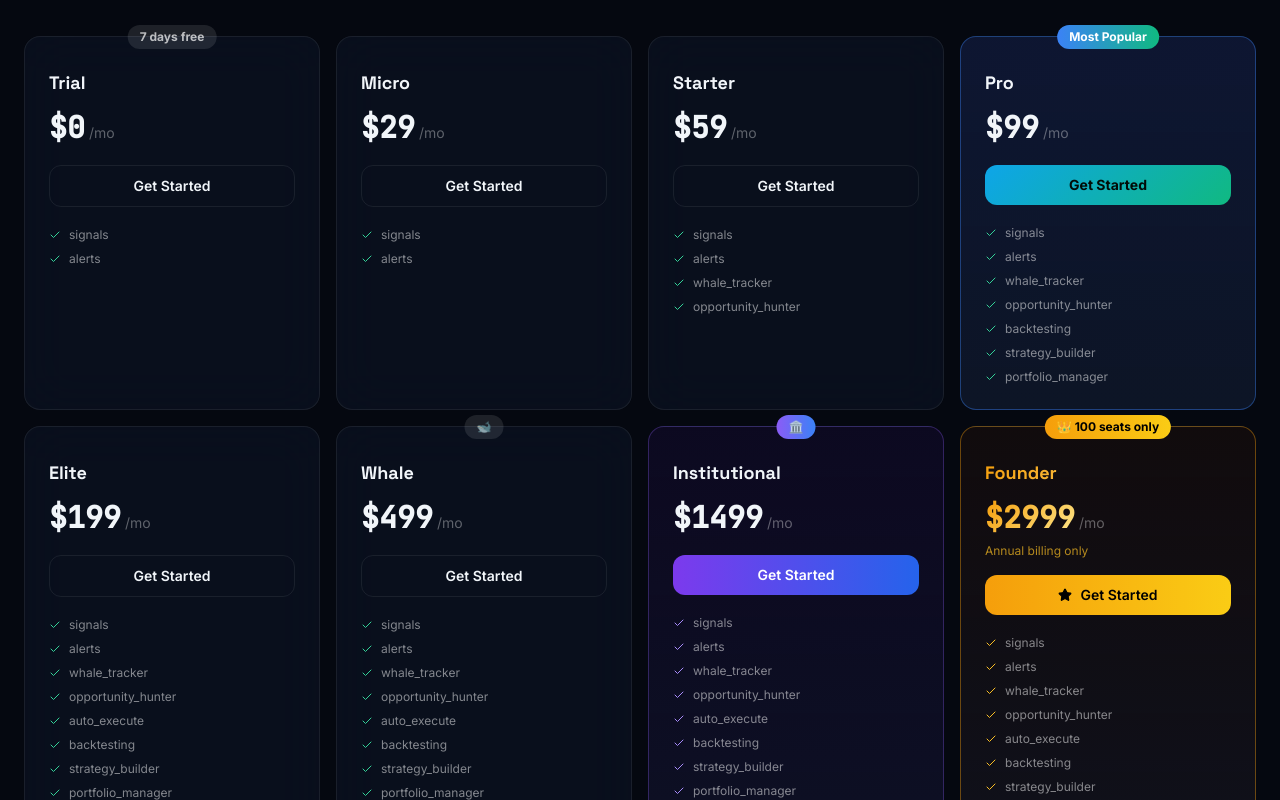
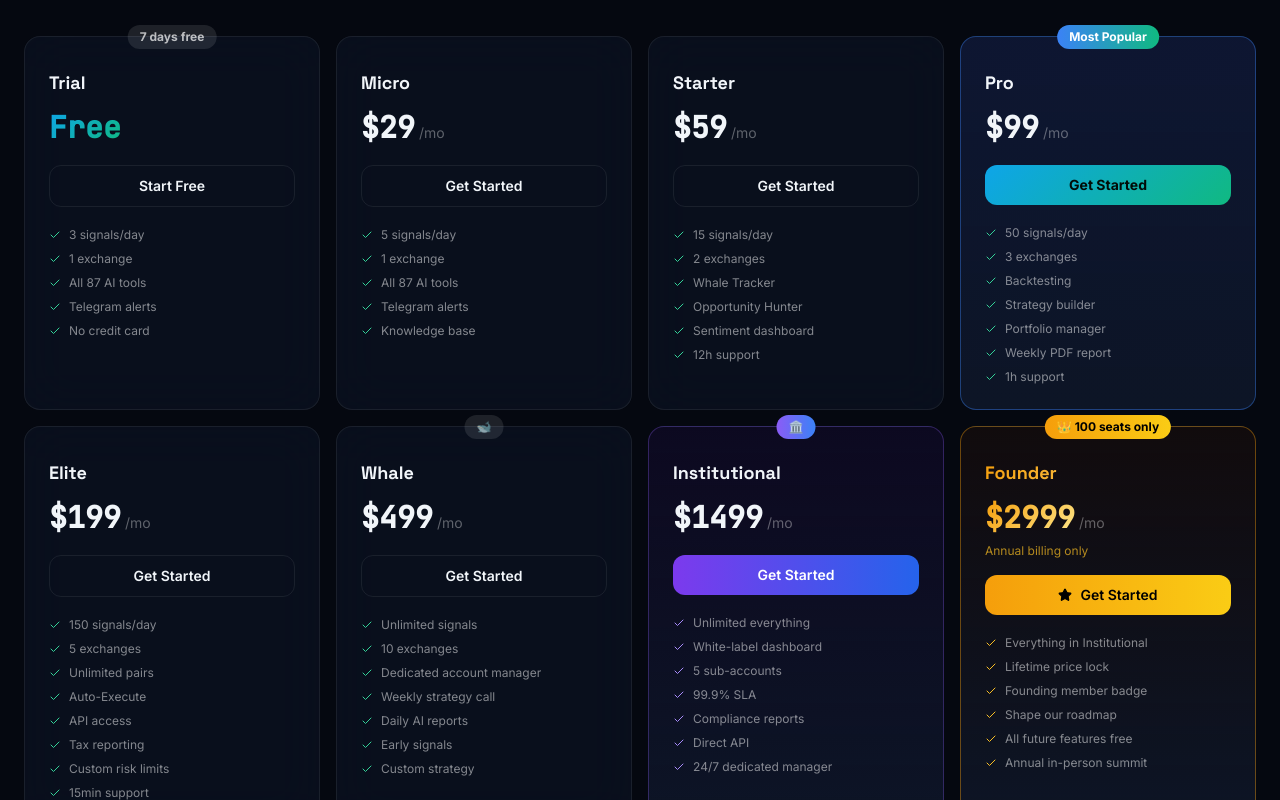
Before and after one commit to Jaraa7/trado-platform, a Next.js app in the folder landing/: page / in a window 1280 px wide. Shown: the part 3360-4160 px from the top of the page. Built offline with nearby package versions, Linux system fonts and the light colour scheme; no server answers.

Commit message:
fix: pricing page now shows correct features from tiers.ts
- Fixed price_monthlyonthly typo
- Features now come from tier.highlights (localized text)
- Row 1: Trial/Micro/Starter/Pro
- Row 2: Elite/Whale/Institutional/Founder
- All prices, features, limits from single source of truth

```diff
--- a/landing/src/app/page.tsx
+++ b/landing/src/app/page.tsx
@@ -286,25 +286,27 @@ export default function HomePage() {
 
           {/* Row 1: Trial + Micro + Starter + Pro */}
           <div className="grid md:grid-cols-2 lg:grid-cols-4 gap-4 mb-4">
-            {TIER_ROW_1.map(slugKey=>{const tier=TIER_CONFIGS[slugKey];
-              const monthlyPrice = annual && tier.price_y ? Math.floor((tier.price_annual||0)/12) : tier.price_monthly;
+            {TIER_ROW_1.map(slugKey=>{
+              const tier=TIER_CONFIGS[slugKey];
+              const monthlyPrice = annual && tier.price_annual ? Math.floor(tier.price_annual/12) : tier.price_monthly;
+              const featureList = tier.highlights[locale] ?? tier.highlights["en"] ?? [];
               return(
                 <div key={tier.slug} className={`relative rounded-2xl p-6 transition ${tier.popular?"border border-blue-500/40 bg-gradient-to-b from-blue-950/50 to-[#0d1526]":"glass"}`}>
                   {tier.badge&&<div className={`absolute -top-3 left-1/2 -translate-x-1/2 px-3 py-1 rounded-full text-xs font-bold whitespace-nowrap ${tier.popular?"bg-gradient-to-r from-blue-500 to-emerald-500 text-white":"bg-white/10 text-white/70"}`}>{tier.badge}</div>}
-                  <h3 className="font-display text-lg font-bold mb-3 mt-2">{TIER_NAMES[tier.slug][locale]}</h3>
+                  <h3 className="font-display text-lg font-bold mb-3 mt-2">{TIER_NAMES[tier.slug]?.[locale] ?? tier.name}</h3>
                   <div className="flex items-baseline gap-1 mb-5">
-                    {tier.price_monthlyonthly===0
+                    {tier.price_monthly===0
                       ? <span className="text-3xl font-bold font-mono grad">Free</span>
                       : <><span className="text-3xl font-bold font-mono">${monthlyPrice}</span><span className="text-white/35 text-sm">{t("pricing_mo")}</span></>
                     }
                   </div>
                   {annual && tier.price_annual && <p className="text-emerald-400 text-xs -mt-3 mb-4">${tier.price_annual}/yr</p>}
-                  <a href={tier.price_monthlyonthly===0?"/signup":`/checkout?tier=${tier.slug}&billing=${annual?"annual":"monthly"}`}
+                  <a href={tier.price_monthly===0?"/signup":`/checkout?tier=${tier.slug}&billing=${annual?"annual":"monthly"}`}
                      className={`block text-center py-2.5 rounded-xl text-sm font-semibold mb-5 transition ${tier.popular?"btn-primary":"btn-ghost"}`}>
-                    <span>{tier.price_monthlyonthly===0?"Start Free":t("pricing_cta")}</span>
+                    <span>{tier.price_monthly===0?"Start Free":t("pricing_cta")}</span>
                   </a>
                   <ul className="space-y-2">
-                    {tier.features.map(f=>(
+                    {featureList.map((f:string)=>(
                       <li key={f} className="flex items-start gap-2 text-xs">
                         <Check size={12} className="text-emerald-400 mt-0.5 shrink-0"/>
                         <span className="text-white/50">{f}</span>
@@ -318,30 +320,32 @@ export default function HomePage() {
 
           {/* Row 2: Elite + Whale + Institutional + Founder */}
           <div className="grid md:grid-cols-2 lg:grid-cols-4 gap-4">
-            {TIER_ROW_2.map(slugKey=>{const tier=TIER_CONFIGS[slugKey];
-              const monthlyPrice = annual && tier.price_y ? Math.floor((tier.price_annual||0)/12) : tier.price_monthly;
+            {TIER_ROW_2.map(slugKey=>{
+              const tier=TIER_CONFIGS[slugKey];
+              const monthlyPrice = annual && tier.price_annual ? Math.floor(tier.price_annual/12) : tier.price_monthly;
               const isFounder = tier.slug==="founder";
               const isInstitutional = tier.slug==="institutional";
+              const featureList = tier.highlights[locale] ?? tier.highlights["en"] ?? [];
               return(
                 <div key={tier.slug} className={`relative rounded-2xl p-6 transition ${isFounder?"border border-amber-500/40 bg-gradient-to-b from-amber-950/20 to-[#0d1526]":isInstitutional?"border border-violet-500/30 bg-gradient-to-b from-violet-950/20 to-[#0d1526]":"glass"}`}>
                   {tier.badge&&<div className={`absolute -top-3 left-1/2 -translate-x-1/2 px-3 py-1 rounded-full text-xs font-bold whitespace-nowrap ${isFounder?"bg-gradient-to-r from-amber-500 to-yellow-400 text-black":isInstitutional?"bg-gradient-to-r from-violet-500 to-blue-500 text-white":"bg-white/10 text-white/70"}`}>{tier.badge}</div>}
-                  <h3 className={`font-display text-lg font-bold mb-3 mt-2 ${isFounder?"grad-gold":""}`}>{TIER_NAMES[tier.slug][locale]}</h3>
+                  <h3 className={`font-display text-lg font-bold mb-3 mt-2 ${isFounder?"grad-gold":""}`}>{TIER_NAMES[tier.slug]?.[locale] ?? tier.name}</h3>
                   <div className="flex items-baseline gap-1 mb-5">
                     {isFounder&&!annual
                       ? <><span className="text-3xl font-bold font-mono grad-gold">${tier.price_monthly}</span><span className="text-white/35 text-sm">{t("pricing_mo")}</span></>
-                      : tier.price_y===null
-                      ? <span className="text-3xl font-bold font-mono grad-gold">${tier.price_monthly}<span className="text-white/35 text-sm text-base font-normal">{t("pricing_mo")}</span></span>
+                      : tier.price_annual===null
+                      ? <span className="text-3xl font-bold font-mono grad-gold">${tier.price_monthly}<span className="text-white/35 text-sm text-base font-normal"> {t("pricing_mo")}</span></span>
                       : <><span className="text-3xl font-bold font-mono">${monthlyPrice}</span><span className="text-white/35 text-sm">{t("pricing_mo")}</span></>
                     }
                   </div>
                   {annual && tier.price_annual && <p className="text-emerald-400 text-xs -mt-3 mb-4">${tier.price_annual}/yr</p>}
-                  {tier.slug==="founder"&&<p className="text-amber-400/70 text-xs -mt-3 mb-4">Annual billing only</p>}
+                  {isFounder&&<p className="text-amber-400/70 text-xs -mt-3 mb-4">Annual billing only</p>}
                   <a href={`/checkout?tier=${tier.slug}&billing=${annual?"annual":"monthly"}`}
                      className={`block text-center py-2.5 rounded-xl text-sm font-semibold mb-5 transition ${isFounder?"bg-gradient-to-r from-amber-500 to-yellow-400 text-black hover:opacity-90":isInstitutional?"bg-gradient-to-r from-violet-600 to-blue-600 text-white hover:opacity-90":"btn-ghost"}`}>
                     <span className="flex items-center justify-center gap-2">{isFounder&&<Star size={14} fill="currentColor"/>}{t("pricing_cta")}</span>
                   </a>
                   <ul className="space-y-2">
-                    {tier.features.map(f=>(
+                    {featureList.map((f:string)=>(
                       <li key={f} className="flex items-start gap-2 text-xs">
                         <Check size={12} className={`mt-0.5 shrink-0 ${isFounder?"text-amber-400":isInstitutional?"text-violet-400":"text-emerald-400"}`}/>
                         <span className="text-white/50">{f}</span>
```
